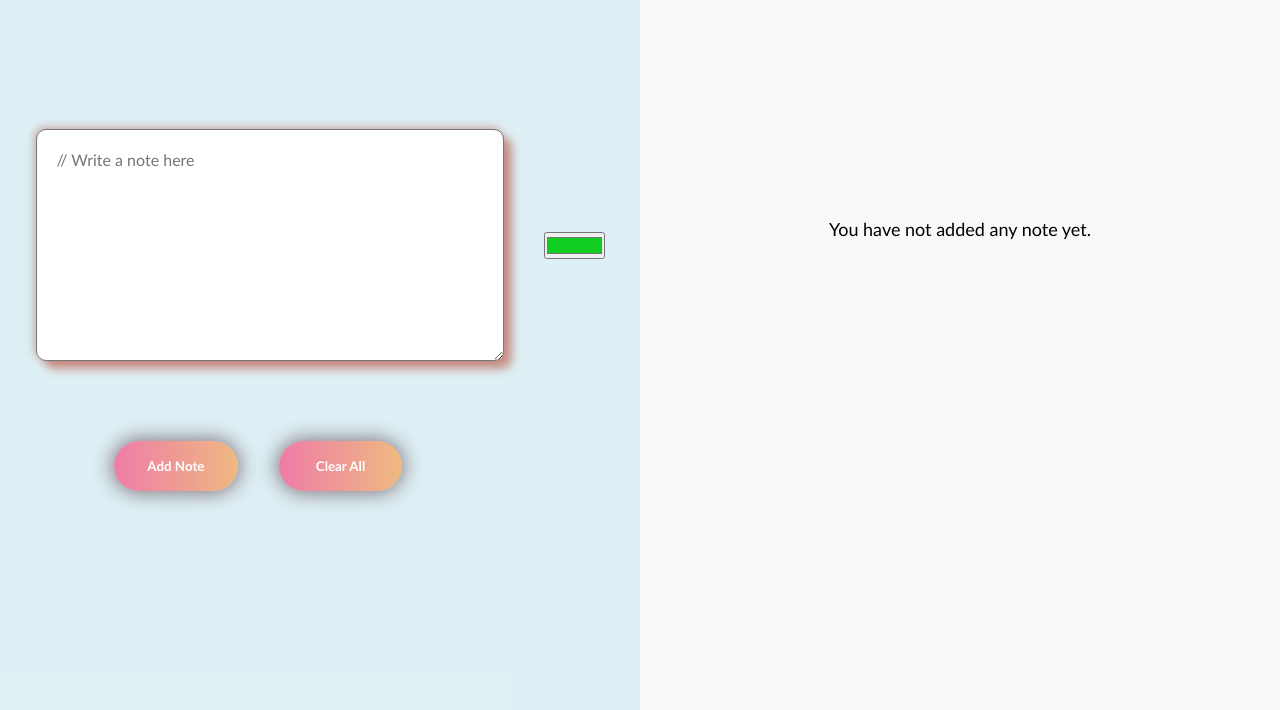
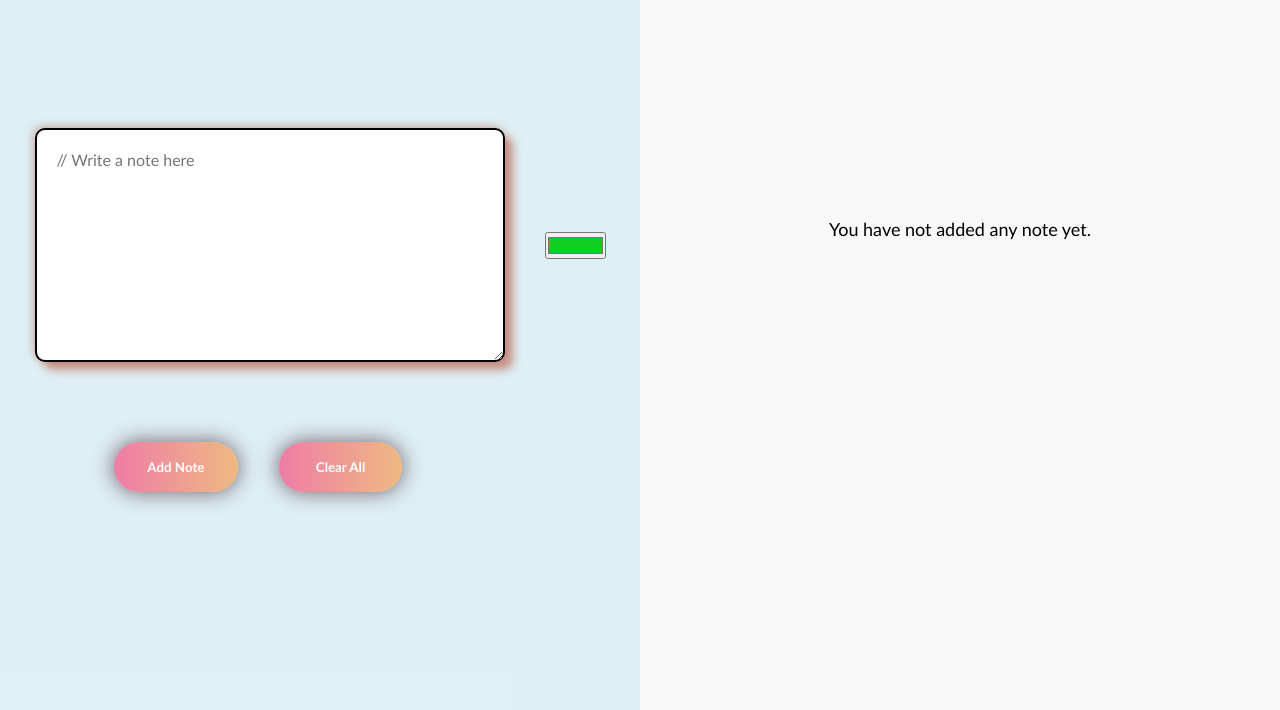
Before and after one commit to yashsainani/sticky-notes, a plain HTML site: page index.html in a window 1280 px wide. Shown: the part 90-800 px from the top of the page. Drawn offline with Linux system fonts and the light colour scheme.

Commit message:
updates style for textArea

```diff
--- a/style.css
+++ b/style.css
@@ -33,6 +33,7 @@ body {
     justify-content: center;
     align-items: center;
     gap: 4rem;
+    max-width: 100%;
     opacity: 0;
     transform: translateY(5rem);
     transition: all 2s;
@@ -48,6 +49,7 @@ body {
     width: 92%;
     height: 20%;
     outline: none;
+    border: 2px solid;
     border-radius: 1rem;
     box-shadow: 8px 8px 1rem rgba(188, 104, 89, 0.7),
                 -2px -2px 8px rgba(188, 104, 89, 0.5);
```
